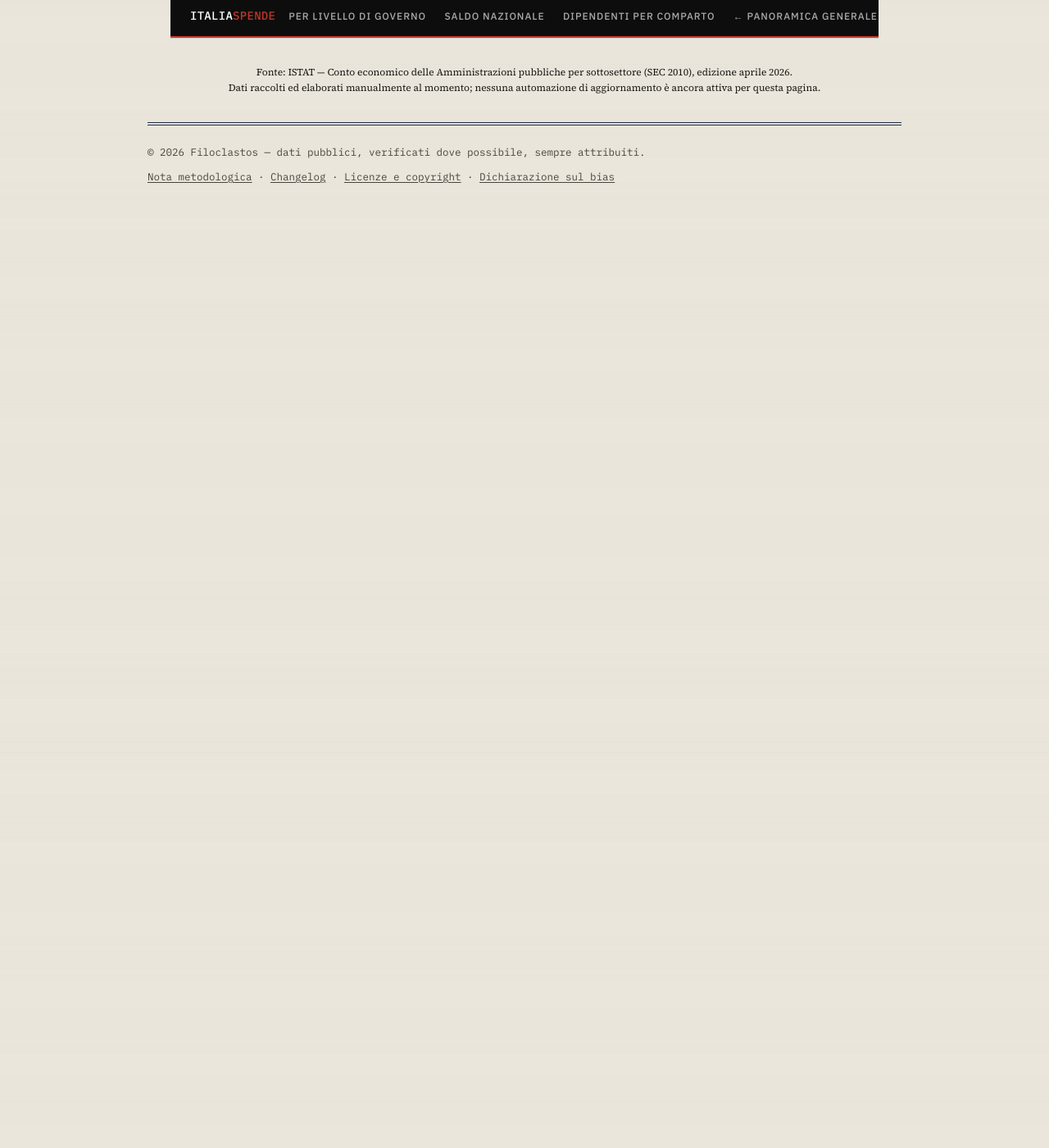
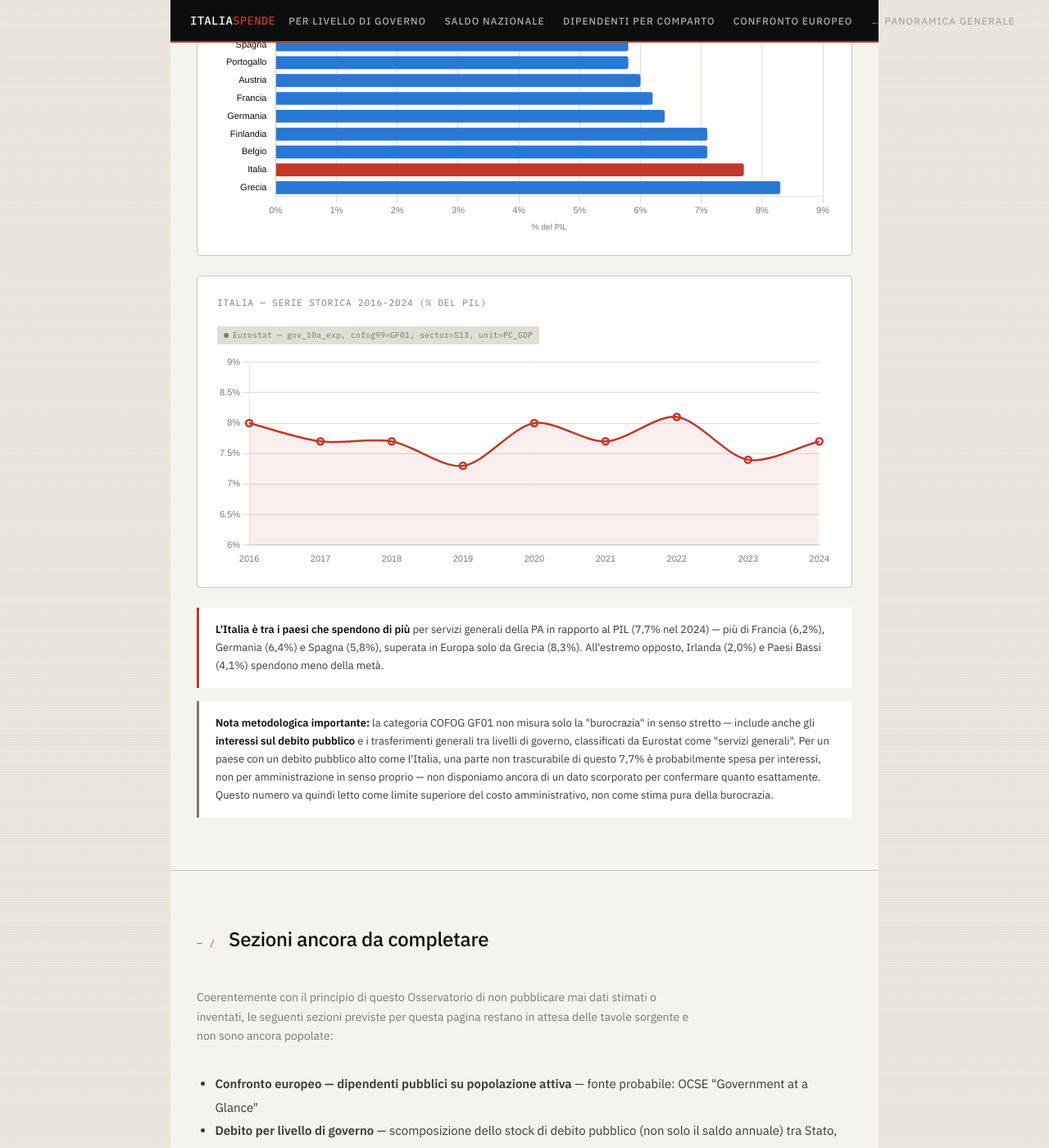
Before and after one commit to Vicknopf11/filoclastos-osservatorio, a Jekyll site: the page built from pubblica-amministrazione/index.md, in a window 1280 px wide and 1400 px high, scrolled down 6859 px. Shown: the whole window at 82% size. Built offline with Jekyll 4.4.1, drawn with Linux system fonts in a browser that asks for light colours; before the commit the page ends 7124 px from its top, so only the background shows below that; some of the changed text lies outside the part shown.

Commit message:
Aggiunta sezione confronto europeo GF01 (Eurostat) per la PA

```diff
--- a/pubblica-amministrazione/index.md
+++ b/pubblica-amministrazione/index.md
@@ -30,6 +30,7 @@ description: "Approfondimento sulla Pubblica Amministrazione italiana: confronto
     <a href="#pa-sottosettori">Per livello di governo</a>
     <a href="#pa-saldo">Saldo nazionale</a>
     <a href="#pa-dipendenti">Dipendenti per comparto</a>
+    <a href="#pa-europa">Confronto europeo</a>
     <a href="{{ '/spesa-pubblica/' | relative_url }}">← Panoramica generale</a>
   </div>
 </nav>
@@ -306,6 +307,38 @@ description: "Approfondimento sulla Pubblica Amministrazione italiana: confronto
   </div>
 </section>
 
+<!-- SEZIONE 4: CONFRONTO EUROPEO -->
+<section class="section" id="pa-europa">
+  <div class="section-header">
+    <span class="section-num">04 /</span>
+    <h2 class="section-title">Confronto europeo — spesa per servizi generali della PA</h2>
+  </div>
+  <p class="section-desc">La categoria COFOG <strong>GF01 "Servizi generali delle pubbliche amministrazioni"</strong> è l'indicatore Eurostat più vicino alla nozione di "costo della macchina amministrativa" in percentuale del PIL, comparabile tra paesi europei.</p>
+
+  <div class="chart-wrap" style="margin-bottom:1.5rem;">
+    <div class="chart-title">Servizi generali della PA (COFOG GF01) — % del PIL, 2024</div>
+    <span class="source-tag static"><span class="source-dot"></span>Eurostat — gov_10a_exp, cofog99=GF01, sector=S13, unit=PC_GDP</span>
+    <div class="canvas-wrap" style="height:340px;">
+      <canvas id="paEuropaChart" role="img" aria-label="Servizi generali PA percentuale PIL 2024: Irlanda 2,0%, Paesi Bassi 4,1%, Spagna 5,8%, Svezia 5,5%, Portogallo 5,8%, Francia 6,2%, Austria 6,0%, Germania 6,4%, Danimarca 5,7%, Finlandia 7,1%, Italia 7,7%, Belgio 7,1%, Grecia 8,3%.">Confronto europeo servizi generali PA, 2024.</canvas>
+    </div>
+  </div>
+
+  <div class="chart-wrap" style="margin-bottom:1.5rem;">
+    <div class="chart-title">Italia — serie storica 2016-2024 (% del PIL)</div>
+    <span class="source-tag static"><span class="source-dot"></span>Eurostat — gov_10a_exp, cofog99=GF01, sector=S13, unit=PC_GDP</span>
+    <div class="canvas-wrap" style="height:260px;">
+      <canvas id="paEuropaStoriaChart" role="img" aria-label="Italia servizi generali PA percentuale PIL: 8,0% nel 2016, sceso a 7,3% nel 2019, risalito a 8,0-8,1% nel 2020-2022 per la pandemia, poi 7,4% nel 2023 e 7,7% nel 2024.">Serie storica Italia, servizi generali PA 2016-2024.</canvas>
+    </div>
+  </div>
+
+  <div class="insight">
+    <strong>L'Italia è tra i paesi che spendono di più</strong> per servizi generali della PA in rapporto al PIL (7,7% nel 2024) — più di Francia (6,2%), Germania (6,4%) e Spagna (5,8%), superata in Europa solo da Grecia (8,3%). All'estremo opposto, Irlanda (2,0%) e Paesi Bassi (4,1%) spendono meno della metà.
+  </div>
+  <div class="insight" style="margin-top:1rem; border-color: var(--is-ink-3);">
+    <strong>Nota metodologica importante:</strong> la categoria COFOG GF01 non misura solo la "burocrazia" in senso stretto — include anche gli <strong>interessi sul debito pubblico</strong> e i trasferimenti generali tra livelli di governo, classificati da Eurostat come "servizi generali". Per un paese con un debito pubblico alto come l'Italia, una parte non trascurabile di questo 7,7% è probabilmente spesa per interessi, non per amministrazione in senso proprio — non disponiamo ancora di un dato scorporato per confermare quanto esattamente. Questo numero va quindi letto come limite superiore del costo amministrativo, non come stima pura della burocrazia.
+  </div>
+</section>
+
 <!-- SEZIONE: DATI IN ARRIVO -->
 <section class="section" id="pa-in-arrivo">
   <div class="section-header">
@@ -314,7 +347,7 @@ description: "Approfondimento sulla Pubblica Amministrazione italiana: confronto
   </div>
   <p class="section-desc">Coerentemente con il principio di questo Osservatorio di non pubblicare mai dati stimati o inventati, le seguenti sezioni previste per questa pagina restano in attesa delle tavole sorgente e non sono ancora popolate:</p>
   <ul style="margin: 0 0 1rem 1.4rem; color: var(--is-ink-2); line-height: 1.9;">
-    <li><strong>Confronto europeo</strong> — spesa per servizi generali della PA in percentuale del PIL (Eurostat gov_10a_exp, cofog99=GF01) e numero di dipendenti pubblici su popolazione attiva (OCSE "Government at a Glance")</li>
+    <li><strong>Confronto europeo — dipendenti pubblici su popolazione attiva</strong> — fonte probabile: OCSE "Government at a Glance"</li>
     <li><strong>Debito per livello di governo</strong> — scomposizione dello stock di debito pubblico (non solo il saldo annuale) tra Stato, enti locali ed enti di previdenza, fonte probabile: Banca d'Italia</li>
   </ul>
 </section>
@@ -865,6 +898,70 @@ window.addEventListener('DOMContentLoaded', () => {
       }
     });
   })();
+  // ── GRAFICO: Confronto europeo GF01 2024 ──
+  (function() {
+    const ctx = document.getElementById('paEuropaChart').getContext('2d');
+    const dati = [
+      {p:'Irlanda', v:2.0}, {p:'Paesi Bassi', v:4.1}, {p:'Svezia', v:5.5}, {p:'Spagna', v:5.8},
+      {p:'Portogallo', v:5.8}, {p:'Danimarca', v:5.7}, {p:'Austria', v:6.0}, {p:'Francia', v:6.2},
+      {p:'Germania', v:6.4}, {p:'Finlandia', v:7.1}, {p:'Belgio', v:7.1}, {p:'Italia', v:7.7}, {p:'Grecia', v:8.3}
+    ].sort((a,b) => a.v - b.v);
+    new Chart(ctx, {
+      type: 'bar',
+      data: {
+        labels: dati.map(d => d.p),
+        datasets: [{
+          label: '% PIL',
+          data: dati.map(d => d.v),
+          backgroundColor: dati.map(d => d.p === 'Italia' ? '#c0392b' : '#2a78d6'),
+          borderRadius: 3
+        }]
+      },
+      options: {
+        indexAxis: 'y',
+        responsive: true, maintainAspectRatio: false,
+        plugins: {
+          legend: { display: false },
+          tooltip: { callbacks: { label: ctx => ` ${ctx.parsed.x}% del PIL` } }
+        },
+        scales: {
+          x: { grid: { color: '#e0ddd4' }, ticks: { font: { size: 11 }, color: '#7a7a7a', callback: v => v + '%' },
+            title: { display: true, text: '% del PIL', font: { size: 10 }, color: '#7a7a7a' } },
+          y: { grid: { display: false }, ticks: { font: { size: 11 }, color: '#0d0d0d' } }
+        }
+      }
+    });
+  })();
+
+  // ── GRAFICO: Italia serie storica GF01 2016-2024 ──
+  (function() {
+    const ctx = document.getElementById('paEuropaStoriaChart').getContext('2d');
+    new Chart(ctx, {
+      type: 'line',
+      data: {
+        labels: [2016,2017,2018,2019,2020,2021,2022,2023,2024],
+        datasets: [{
+          label: 'Servizi generali PA (% PIL)',
+          data: [8.0,7.7,7.7,7.3,8.0,7.7,8.1,7.4,7.7],
+          borderColor: '#c0392b', backgroundColor: 'rgba(192,57,43,0.08)',
+          borderWidth: 2.5, pointRadius: 4, fill: true, tension: 0.3
+        }]
+      },
+      options: {
+        responsive: true, maintainAspectRatio: false,
+        plugins: {
+          legend: { display: false },
+          tooltip: { callbacks: { label: ctx => ` ${ctx.parsed.y}% del PIL` } }
+        },
+        scales: {
+          x: { grid: { display: false }, ticks: { font: { size: 11 }, color: '#7a7a7a' } },
+          y: { grid: { color: '#e0ddd4' }, min: 6, max: 9,
+            ticks: { font: { size: 11 }, color: '#7a7a7a', callback: v => v + '%' } }
+        }
+      }
+    });
+  })();
+
   // ── GRAFICO: Scomposizione della voce Altro ──
   (function() {
     const ctx = document.getElementById('paAltroChart').getContext('2d');
```
